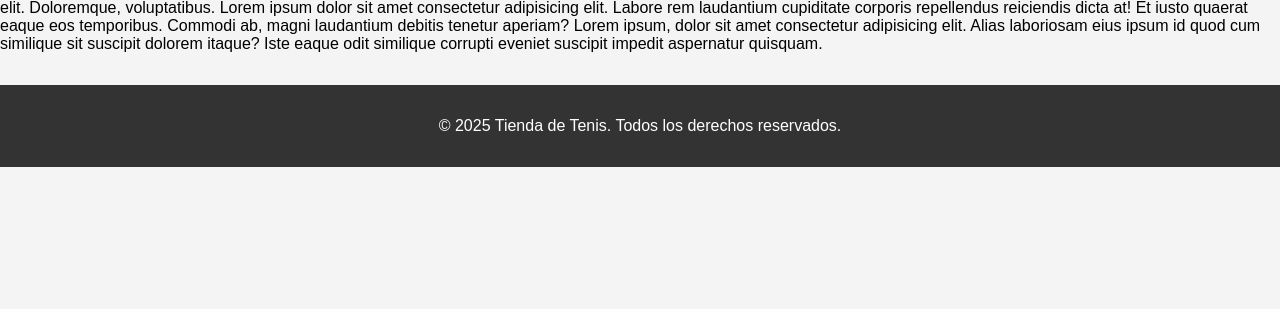
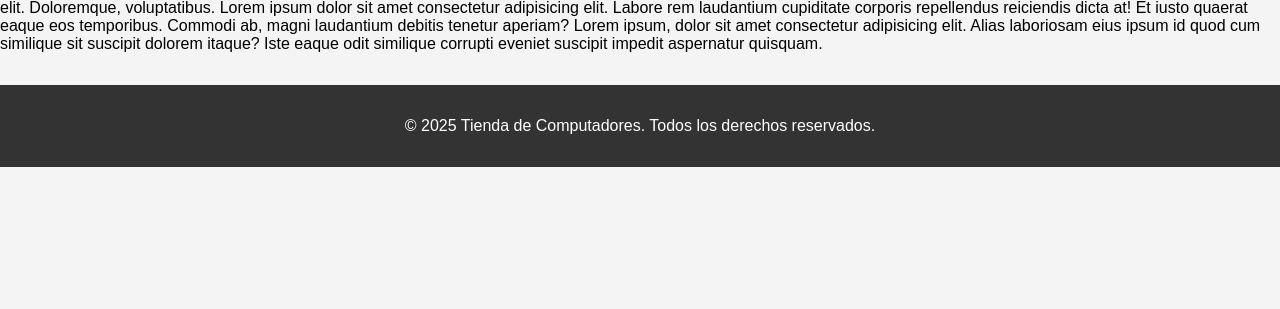
Before and after one commit to UniverseAh/Crud-PCs, a PHP site: page / in a window 1280 px wide. Shown: the part 283-592 px from the top of the page. Run offline with PHP 8.4, Linux system fonts and the light colour scheme; data comes from the database, SQL or seed files in the repository.

Commit message:
FINALIZADO DE VERDAD

```diff
--- a/Vista/html/carrito.php
+++ b/Vista/html/carrito.php
@@ -56,7 +56,7 @@ $cliente_logueado = isset($_SESSION['cliente']);
     </section>
 
     <footer>
-        <p>&copy; 2025 Tienda de Tenis. Todos los derechos reservados.</p>
+        <p>&copy; 2025 Tienda de Computadores. Todos los derechos reservados.</p>
     </footer>
 </body>
 </html>
--- a/Vista/html/catalogo.html
+++ b/Vista/html/catalogo.html
@@ -127,6 +127,9 @@
         </div>
 
     </main>
+    <footer>
+        <p>&copy; 2025 Tienda de Computadores. Todos los derechos reservados.</p>
+    </footer>
 </body>
 
 </html>
--- a/Vista/html/catalogo.php
+++ b/Vista/html/catalogo.php
@@ -139,6 +139,10 @@ $cliente_logueado = isset($_SESSION['cliente']);
             </div>
         </div>
     </main>
+    <footer>
+        <p>&copy; 2025 Tienda de Computadores. Todos los derechos reservados.</p>
+    </footer>
+
 </body>
 
 </html>
--- a/Vista/html/categorias.php
+++ b/Vista/html/categorias.php
@@ -76,7 +76,7 @@ if (!isset($_SESSION['admin'])) {
         </div>
 
         <footer>
-            <p>&copy; 2025 Tienda de Tenis. Todos los derechos reservados.</p>
+            <p>&copy; 2025 Tienda de Computadores. Todos los derechos reservados.</p>
         </footer>
 </body>
 
--- a/Vista/html/inicio.php
+++ b/Vista/html/inicio.php
@@ -42,7 +42,7 @@ $cliente_logueado = isset($_SESSION['cliente']);
 
 
     <footer>
-        <p>&copy; 2025 Tienda de Tenis. Todos los derechos reservados.</p>
+        <p>&copy; 2025 Tienda de Computadores. Todos los derechos reservados.</p>
     </footer>
 
 </body>
--- a/Vista/html/login.php
+++ b/Vista/html/login.php
@@ -28,7 +28,7 @@
     </section>
 
     <footer>
-        <p>&copy; 2025 Tienda de Tenis. Todos los derechos reservados.</p>
+        <p>&copy; 2025 Tienda de Computadores. Todos los derechos reservados.</p>
     </footer>
 </body>
 </html>
--- a/Vista/html/loginCliente.php
+++ b/Vista/html/loginCliente.php
@@ -28,7 +28,7 @@
     </section>
 
     <footer>
-        <p>&copy; 2025 Tienda de Tenis. Todos los derechos reservados.</p>
+        <p>&copy; 2025 Tienda de Computadores. Todos los derechos reservados.</p>
     </footer>
 </body>
 </html>
--- a/Vista/html/panel.php
+++ b/Vista/html/panel.php
@@ -129,7 +129,7 @@ if (!isset($_SESSION['admin'])) {
 
 
     <footer>
-        <p>&copy; 2025 Tienda de Tenis. Todos los derechos reservados.</p>
+        <p>&copy; 2025 Tienda de Computadores. Todos los derechos reservados.</p>
     </footer>
 
 </body>
--- a/Vista/html/pedidos.php
+++ b/Vista/html/pedidos.php
@@ -82,7 +82,7 @@ if (!isset($_SESSION['admin'])) {
 
 
     <footer>
-        <p>&copy; 2025 Tienda de Tenis. Todos los derechos reservados.</p>
+        <p>&copy; 2025 Tienda de Computadores. Todos los derechos reservados.</p>
     </footer>
 
 </body>
```
